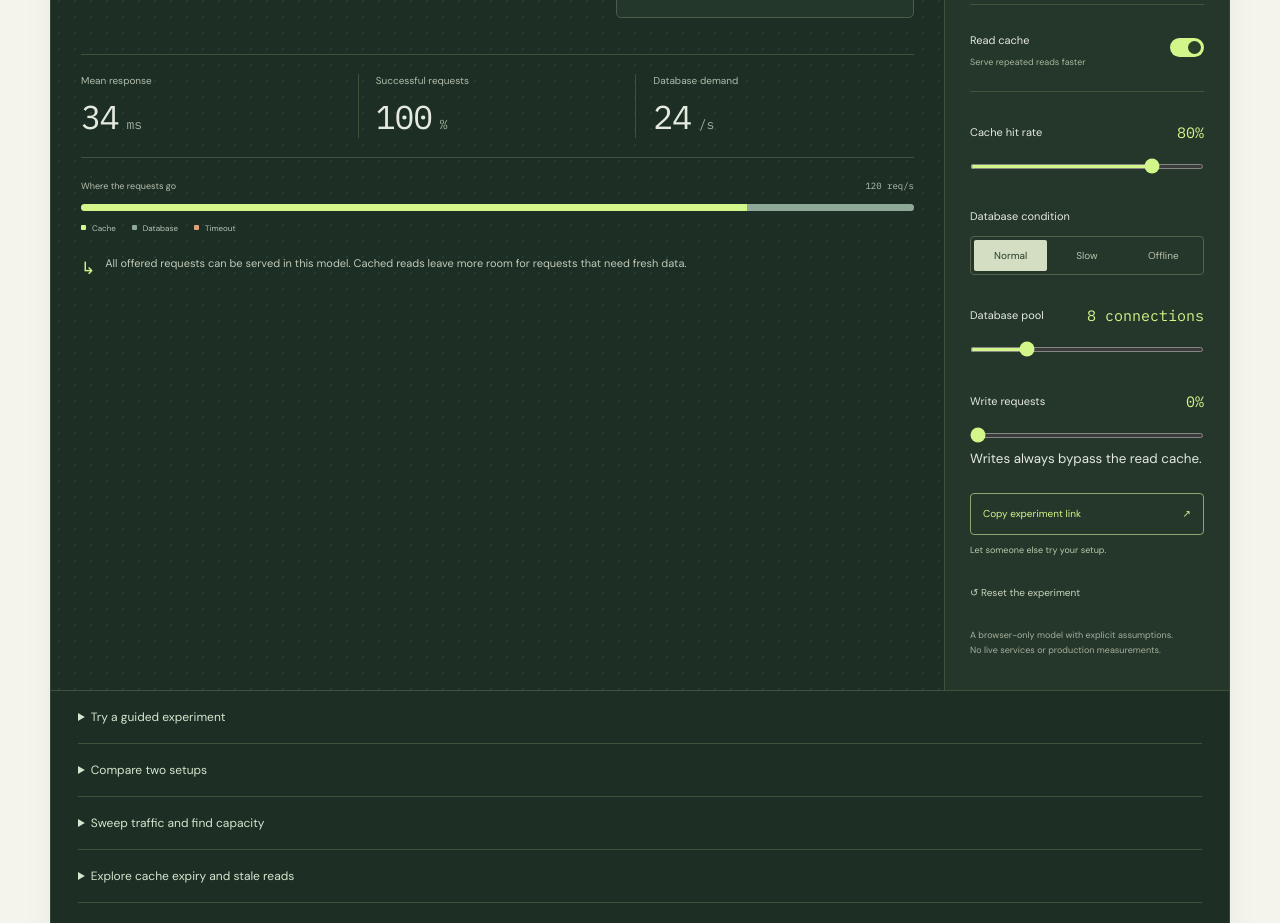
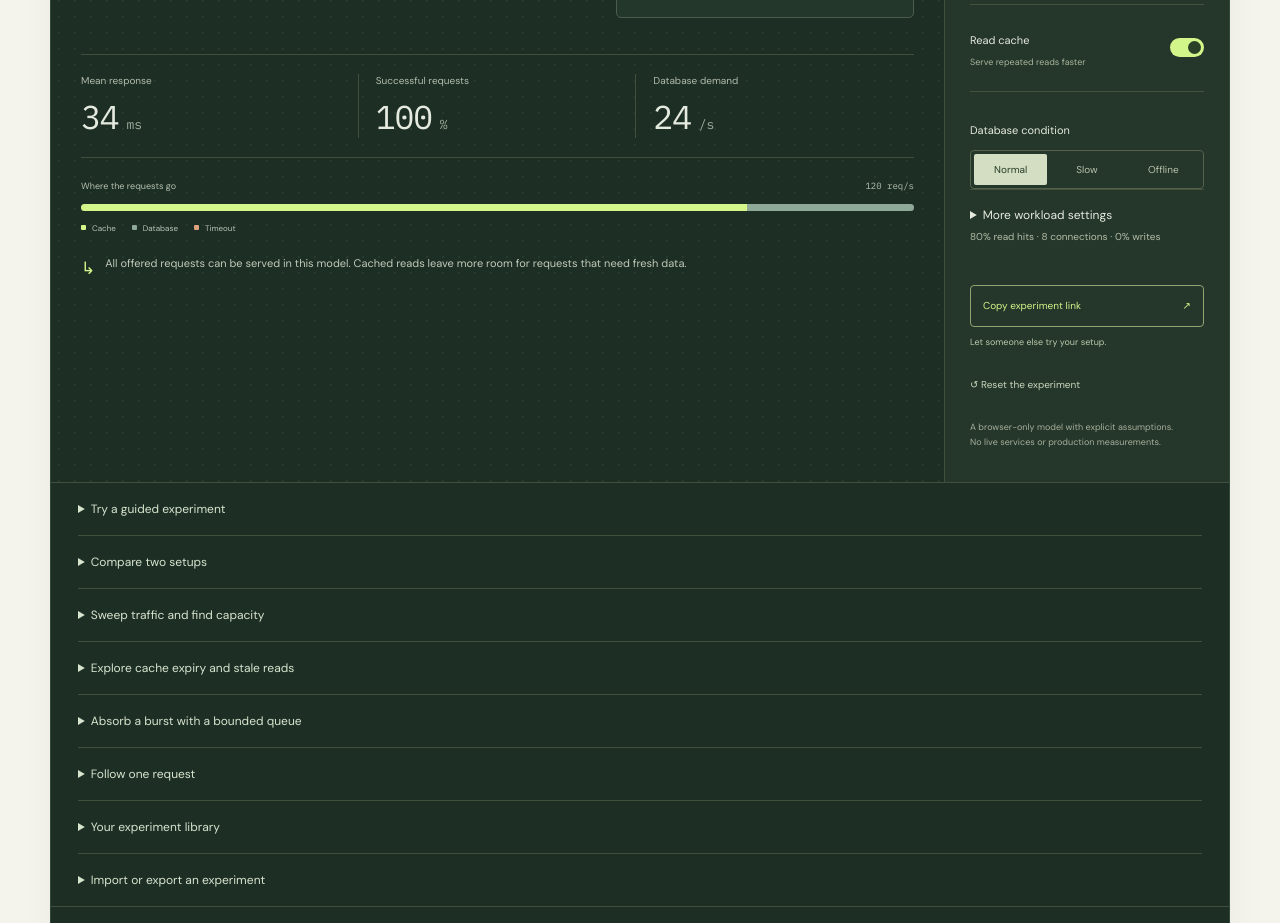
Before and after one commit to JhonSmithRomeroSolorzano/portfolio-lab, a React (Vite) app: page / in a window 1280 px wide. Shown: the part 1180-2103 px from the top of the page. Built offline with nearby package versions, Linux system fonts and the light colour scheme.

Commit message:
style: keep the lab compact with grouped workload settings

```diff
--- a/src/App.tsx
+++ b/src/App.tsx
@@ -268,6 +268,35 @@ function SignalLab() {
               <span />
             </button>
           </div>
+          <fieldset className="control-block">
+            <legend>Database condition</legend>
+            <div className="segmented">
+              {(["normal", "slow", "offline"] as DatabaseMode[]).map((mode) => (
+                <button
+                  key={mode}
+                  type="button"
+                  aria-pressed={scenario.database === mode}
+                  onClick={() => update({ database: mode })}
+                >
+                  {mode === "normal"
+                    ? "Normal"
+                    : mode === "slow"
+                      ? "Slow"
+                      : "Offline"}
+                </button>
+              ))}
+            </div>
+          </fieldset>
+          <details className="advanced-controls">
+            <summary>
+              More workload settings
+              <small>
+                {scenario.cacheHitPercent ?? 80}% read hits ·{" "}
+                {scenario.databaseConnections ?? 8} connections ·{" "}
+                {scenario.writePercent ?? 0}% writes
+              </small>
+            </summary>
+            <div className="advanced-body">
               <div className="control-block">
                 <label htmlFor="cache-rate">
                   Cache hit rate{" "}
@@ -288,25 +317,6 @@ function SignalLab() {
                   }
                 />
               </div>
-          <fieldset className="control-block">
-            <legend>Database condition</legend>
-            <div className="segmented">
-              {(["normal", "slow", "offline"] as DatabaseMode[]).map((mode) => (
-                <button
-                  key={mode}
-                  type="button"
-                  aria-pressed={scenario.database === mode}
-                  onClick={() => update({ database: mode })}
-                >
-                  {mode === "normal"
-                    ? "Normal"
-                    : mode === "slow"
-                      ? "Slow"
-                      : "Offline"}
-                </button>
-              ))}
-            </div>
-          </fieldset>
               <div className="control-block">
                 <label htmlFor="pool-size">
                   Database pool{" "}
@@ -347,6 +357,8 @@ function SignalLab() {
                 />
                 <small>Writes always bypass the read cache.</small>
               </div>
+            </div>
+          </details>
           <ShareExperiment key={JSON.stringify(scenario)} scenario={scenario} />
           <button
             className="reset-button"
--- a/src/styles.css
+++ b/src/styles.css
@@ -1507,3 +1507,26 @@ input[type="range"] {
   font-size: 10px;
   line-height: 1.5;
 }
+
+.advanced-controls {
+  border-top: 1px solid #46503f;
+  padding: 16px 0;
+  margin-bottom: 10px;
+}
+.advanced-controls summary {
+  font-size: 12px;
+  cursor: pointer;
+  line-height: 1.5;
+}
+.advanced-controls summary small {
+  display: block;
+  margin-top: 5px;
+  color: #b2bda8;
+  font-size: 10px;
+}
+.advanced-body {
+  margin-top: 20px;
+}
+.advanced-body .control-block:last-child {
+  margin-bottom: 0;
+}
```
Also changed, not shown: 1 other file (tests, documents, lock files or other folders). Lines whose indentation alone changed are shown as unchanged.
